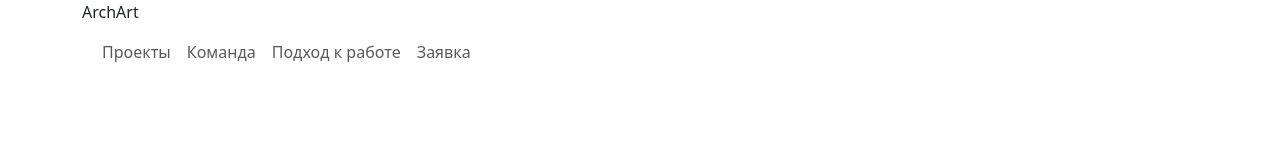
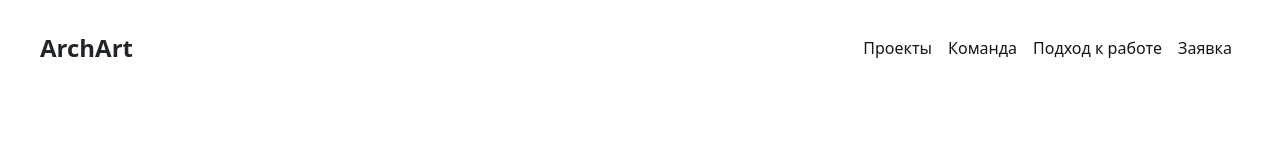
Before and after one commit to s1llyh4mster/-, a plain HTML site: page index.html in a window 1280 px wide. Drawn offline with nearby package versions, Linux system fonts and the light colour scheme.

Commit message:
header css style

```diff
--- a/css/style.css
+++ b/css/style.css
@@ -0,0 +1,23 @@
+header {
+    display: flex;
+    justify-content: space-between;
+    align-items: center;
+    padding: 20px 40px 20px 40px;
+    background-color: white;
+}
+
+.logo {
+    font-size: 24px;
+    font-weight: bold;
+}
+
+.nav-link {
+    text-decoration: none;
+    color: rgb(23, 23, 23);
+    font-size: 16px;
+    transition: color 0.3s;
+}
+
+.nav-link:hover{
+    color: rgb(85, 85, 85)
+}
--- a/index.html
+++ b/index.html
@@ -12,23 +12,15 @@
 
 <body>
     <header>
-        <div class="container">
         <div class="logo">ArchArt</div>
 
         <nav class="navbar navbar-expand-lg">
-                <div class="container-fluid">
-                    <button class="navbar-toggler" type="button" data-bs-toggle="collapse"
-                        data-bs-target="#navbarNavAltMarkup" aria-controls="navbarNavAltMarkup" aria-expanded="false"
-                        aria-label="Toggle navigation">
-                        <span class="navbar-toggler-icon"></span>
-                    </button>
-                    <div class="collapse navbar-collapse" id="navbarNavAltMarkup">
+            <div class="collapse navbar-collapse">
                 <div class="navbar-nav">
                     <a class="nav-link" href="#">Проекты</a>
                     <a class="nav-link" href="#">Команда</a>
                     <a class="nav-link" href="#">Подход к работе</a>
                     <a class="nav-link" href="#">Заявка</a>
-                        </div>
                 </div>
             </div>
         </nav>
```
Lines whose indentation alone changed are shown as unchanged.
